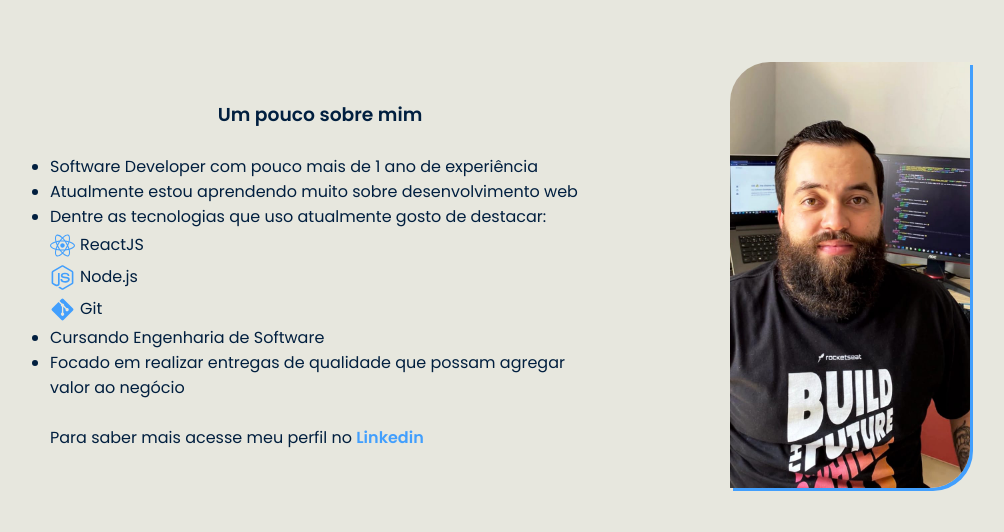
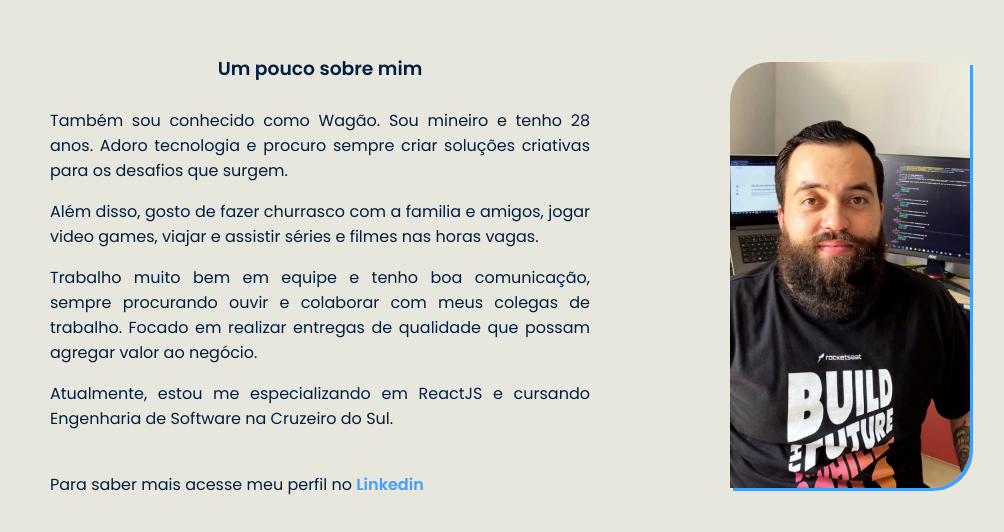
Before and after one commit to WagaoFC/devWagao, a React (Vite) app: page / in a window 1280 px wide. Shown: the part 909-1441 px from the top of the page, without its empty margins (130-1134 px from the left). Built offline with nearby package versions, Linux system fonts and the light colour scheme.

Commit message:
novos ajustes no about

```diff
--- a/src/components/About/index.tsx
+++ b/src/components/About/index.tsx
@@ -9,7 +9,7 @@ export function About() {
             <Text>
                 <h1>Um pouco sobre mim</h1>
                 <br />
-                <ul>
+                {/* <ul>
                     <li>Software Developer com pouco mais de 1 ano de experiência</li>
                     <li>Atualmente estou aprendendo muito sobre desenvolvimento web</li>
                     <li>Dentre as tecnologias que uso atualmente gosto de destacar:</li>
@@ -24,7 +24,25 @@ export function About() {
                     </p>
                     <li>Cursando Engenharia de Software</li>
                     <li>Focado em realizar entregas de qualidade que possam agregar valor ao negócio</li>
-                </ul>
+                </ul> */}
+                <span>
+                    Também sou conhecido como Wagão. Sou mineiro e tenho 28 anos.
+                    Adoro tecnologia e procuro sempre criar soluções criativas para
+                    os desafios que surgem.
+                </span>
+                <span>
+                    Além disso, gosto de fazer churrasco com a familia e amigos, jogar
+                    video games, viajar e assistir séries e filmes nas horas vagas.
+                </span>
+                <span>
+                    Trabalho muito bem em equipe e tenho boa comunicação, sempre procurando
+                    ouvir e colaborar com meus colegas de trabalho. Focado em realizar entregas
+                    de qualidade que possam agregar valor ao negócio.
+                </span>
+                <span>
+                    Atualmente, estou me especializando em ReactJS e cursando Engenharia
+                    de Software na Cruzeiro do Sul.
+                </span>
                 <br />
                 <p>Para saber mais acesse meu perfil no&nbsp;
                     <strong>
--- a/src/components/About/styled.ts
+++ b/src/components/About/styled.ts
@@ -41,6 +41,12 @@ export const Text = styled.div`
         text-align: left;
     }
 
+    span {
+        display: flex;
+        text-align: justify;
+        margin-bottom: 1rem;
+    }
+
     svg {
         margin: 0;
         color: var(--text-color-focus);
```
